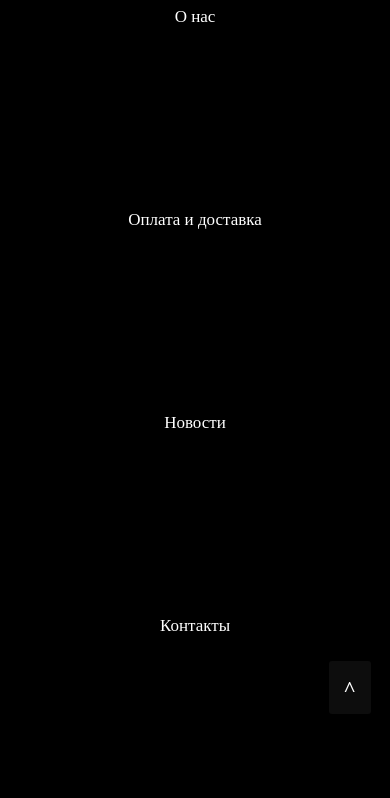
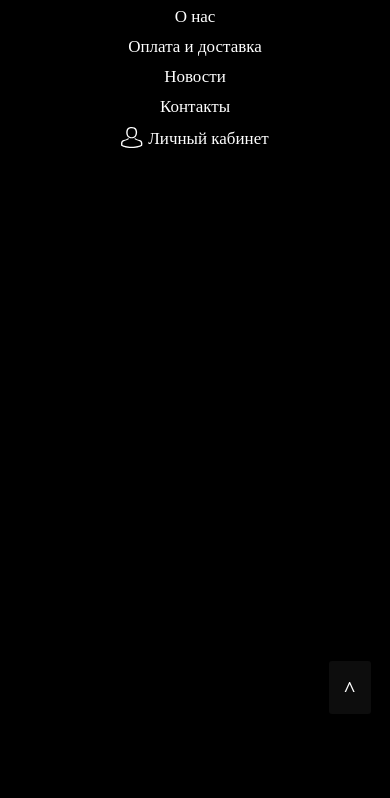
Before and after one commit to IvanSmirv/Zlatmax, a plain HTML site: page index.html in a window 390 px wide. Both pictures are taken after a click on the element 353 px from the left and 26 px from the top of the page. Shown: the part 46-844 px from the top of the page. Drawn offline with nearby package versions, Linux system fonts and the light colour scheme; some packages are replaced by stand-ins of ours.

Commit message:
Update style.css

```diff
--- a/css/style.css
+++ b/css/style.css
@@ -1350,12 +1350,11 @@ video {
     right: 0;
     background-color: rgb(0, 0, 0);
     width: 100%;
-    display: flex;
-    flex-direction: column;
     transition: 0.5s;
   }
 
   .header__menu.active {
+    text-align: center;
     top: 53px;
     background-color: rgb(0, 0, 0);
     transition: 0.5s;
@@ -1365,7 +1364,7 @@ video {
 
   .header__menu a,
   .popup-link {
-    display: inline-block;
+    display: block;
     color: rgb(255, 255, 255);
     font-size: 17px;
     font-weight: 500;
```
